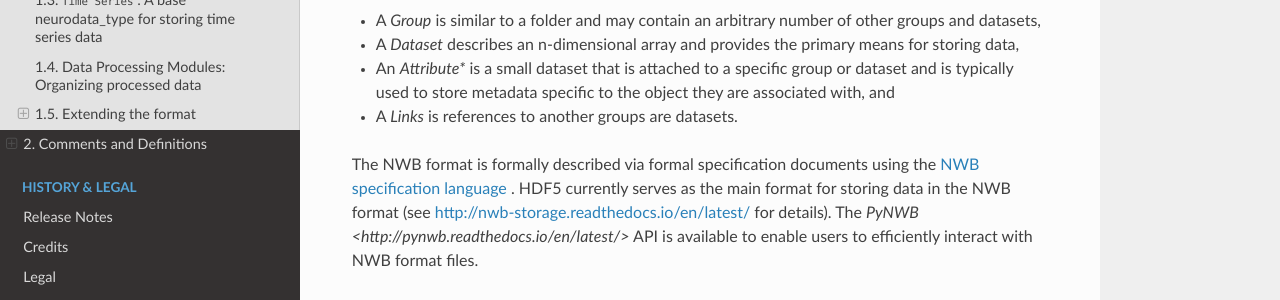
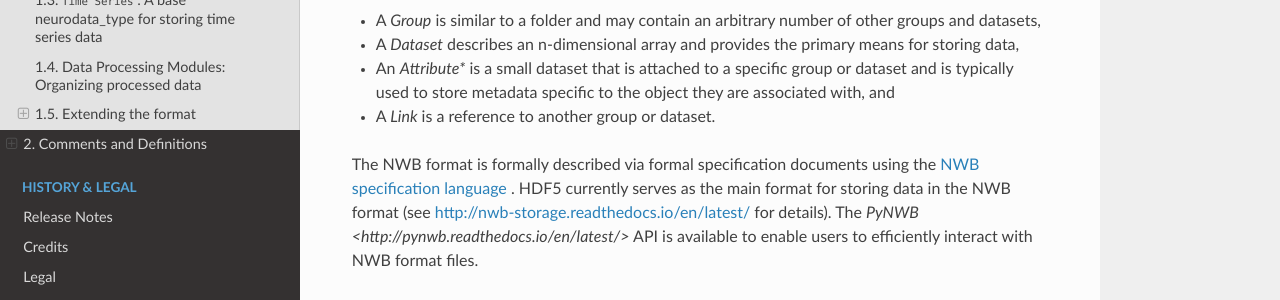
Before and after one commit to NeurodataWithoutBorders/nwb-schema, a Sphinx documentation site: the page built from docs/format/source/format_description.rst, in a window 1280 px wide and 900 px high. Shown: the part 343-643 px from the top of the window. Built offline with Sphinx 7.4.7 and the Read the Docs theme 2.0.0, drawn with Linux system fonts in a browser that asks for light colours.

Commit message:
DOC: reword description for Link to be inline with the others and correct

```diff
--- a/docs/format/source/format_description.rst
+++ b/docs/format/source/format_description.rst
@@ -15,7 +15,7 @@ The NWB format uses the following main primitives to hierarchically organize neu
 * A *Dataset* describes an n-dimensional array and provides the primary means for storing data,
 * An *Attribute** is a small dataset that is attached to a specific group or dataset and is typically used to
   store metadata specific to the object they are associated with, and
-* A *Links* is references to another groups are datasets.
+* A *Link* is a reference to another group or dataset.
 
 The NWB format is formally described via formal specification documents using the `NWB specification language <http://schema-language.readthedocs.io/en/latest/>`_ .
 HDF5 currently serves as the main format for storing data in the NWB format (see http://nwb-storage.readthedocs.io/en/latest/ for details).
```
